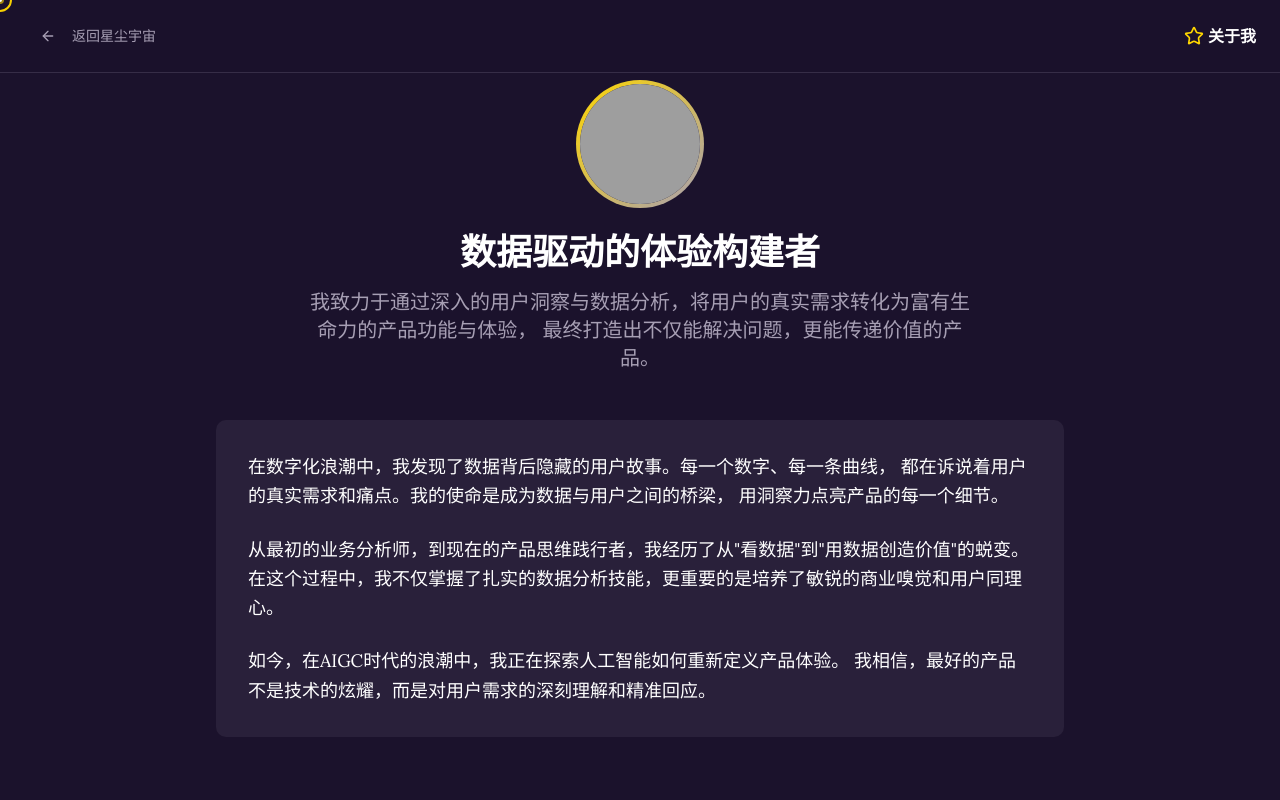
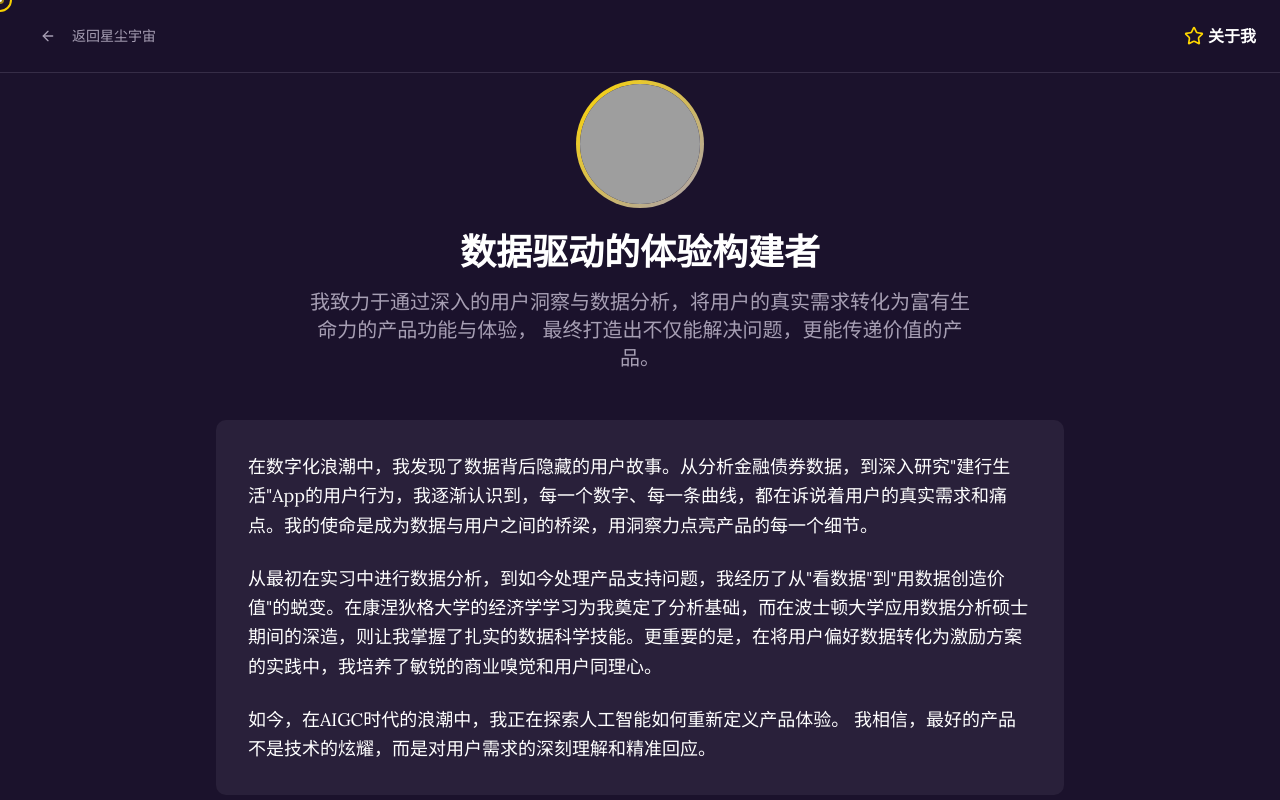
Before and after one commit to Eileen1123/PersonalWebPage, a Next.js app: page /about in a window 1280 px wide. Shown: the top 800 px of the page. Built offline with nearby package versions, Linux system fonts and the light colour scheme; grey boxes are pictures that could not be loaded.

Commit message:
更新个人介绍内容，增加具体经历描述和成长轨迹

```diff
--- a/app/about/page.tsx
+++ b/app/about/page.tsx
@@ -87,12 +87,10 @@ export default function AboutPage() {
             <div className="prose prose-invert max-w-none">
               <div className="bg-[#A79FB4]/10 rounded-lg p-8 font-['Lora'] text-lg leading-relaxed">
                 <p className="mb-6">
-                  在数字化浪潮中，我发现了数据背后隐藏的用户故事。每一个数字、每一条曲线，
-                  都在诉说着用户的真实需求和痛点。我的使命是成为数据与用户之间的桥梁， 用洞察力点亮产品的每一个细节。
+                  在数字化浪潮中，我发现了数据背后隐藏的用户故事。从分析金融债券数据，到深入研究"建行生活"App的用户行为，我逐渐认识到，每一个数字、每一条曲线，都在诉说着用户的真实需求和痛点。我的使命是成为数据与用户之间的桥梁，用洞察力点亮产品的每一个细节。
                 </p>
                 <p className="mb-6">
-                  从最初的业务分析师，到现在的产品思维践行者，我经历了从"看数据"到"用数据创造价值"的蜕变。
-                  在这个过程中，我不仅掌握了扎实的数据分析技能，更重要的是培养了敏锐的商业嗅觉和用户同理心。
+                  从最初在实习中进行数据分析，到如今处理产品支持问题，我经历了从"看数据"到"用数据创造价值"的蜕变。在康涅狄格大学的经济学学习为我奠定了分析基础，而在波士顿大学应用数据分析硕士期间的深造，则让我掌握了扎实的数据科学技能。更重要的是，在将用户偏好数据转化为激励方案的实践中，我培养了敏锐的商业嗅觉和用户同理心。
                 </p>
                 <p>
                   如今，在AIGC时代的浪潮中，我正在探索人工智能如何重新定义产品体验。
```
